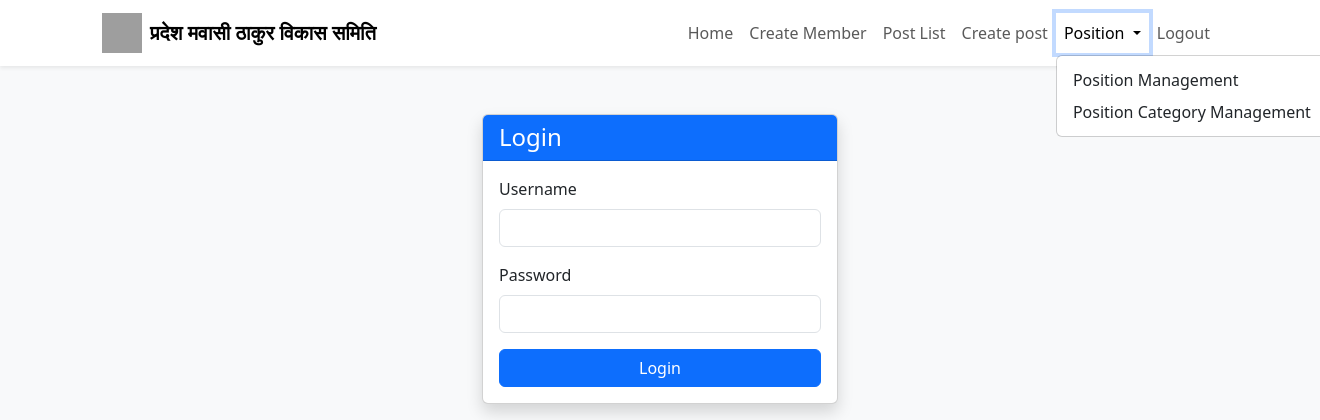
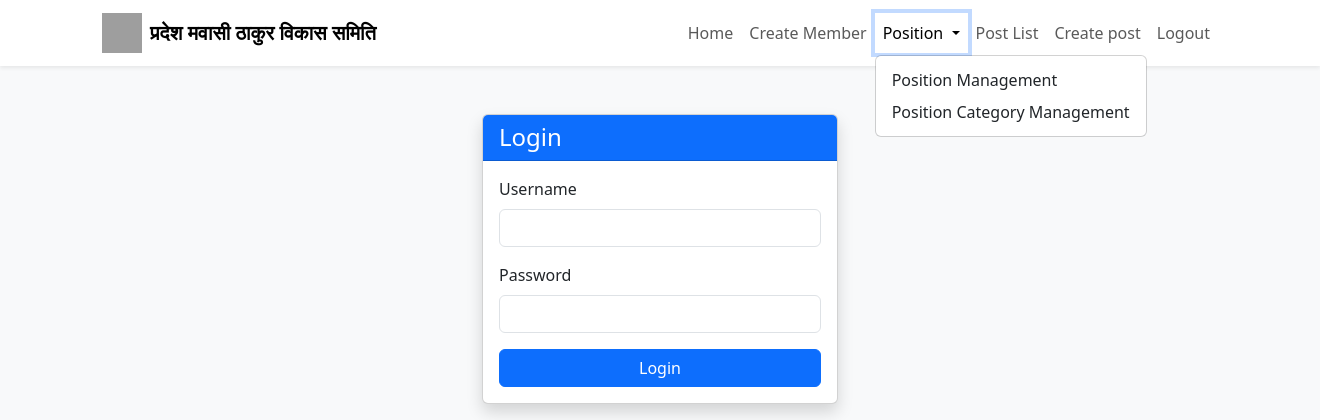
Before and after one commit to octopuscart/pmtvs-api, a CodeIgniter 4 app: the page made by app/Views/login.php in a window 1320 px wide, after a click on "Position". Shown: the top 420 px of the page. Run offline with PHP 8.4 and a stand-in for CodeIgniter, Linux system fonts and the light colour scheme; the template is opened without the code that fills it, so the values that code supplies are empty; some libraries are stand-ins or nearby versions; grey boxes are pictures that could not be loaded.

Commit message:
Update login

```diff
--- a/app/Views/layout/headers.php
+++ b/app/Views/layout/headers.php
@@ -40,25 +40,29 @@
                         <li class="nav-item">
                             <a class="nav-link" href="<?= site_url('create-member') ?>">Create Member</a>
                         </li>
+                        <li class="nav-item dropdown">
+                            <a class="nav-link dropdown-toggle" href="#" id="positionDropdown" role="button"
+                                data-bs-toggle="dropdown" aria-expanded="false">
+                                Position
+                            </a>
+                            <ul class="dropdown-menu" aria-labelledby="positionDropdown">
+                                <li>
+                                    <a class="dropdown-item"
+                                        href="<?= site_url('position-categories?type=positions') ?>">Position Management</a>
+                                </li>
+                                <li>
+                                    <a class="dropdown-item" href="<?= site_url('position-categories') ?>">Position Category
+                                        Management</a>
+                                </li>
+                            </ul>
+                        </li>
                         <li class="nav-item">
                             <a class="nav-link" href="<?= site_url('list-post') ?>">Post List</a>
                         </li>
                         <li class="nav-item">
                             <a class="nav-link" href="<?= site_url('create-post') ?>">Create post</a>
                         </li>
-                        <li class="nav-item dropdown">
-                            <a class="nav-link dropdown-toggle" href="#" id="positionDropdown" role="button" data-bs-toggle="dropdown" aria-expanded="false">
-                                Position
-                            </a>
-                            <ul class="dropdown-menu" aria-labelledby="positionDropdown">
-                                <li>
-                                    <a class="dropdown-item" href="<?= site_url('position-categories?type=positions') ?>">Position Management</a>
-                                </li>
-                                <li>
-                                    <a class="dropdown-item" href="<?= site_url('position-categories') ?>">Position Category Management</a>
-                                </li>
-                            </ul>
-                        </li>
+
                         <li class="nav-item">
                             <a class="nav-link" href="<?= site_url('logout') ?>">Logout</a>
                         </li>
```
